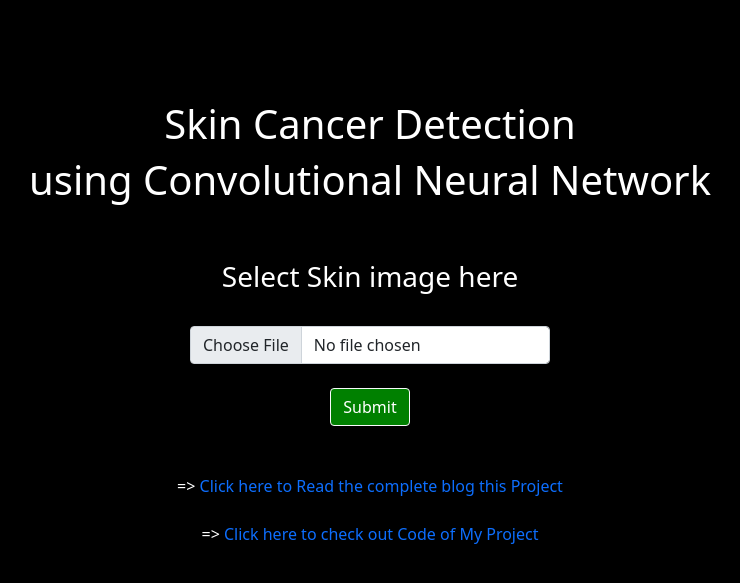
After one commit to DITI2209/DermaAssist, a Flask app: template templates/home.html in a window 1280 px wide. The commit adds this page. Shown: the top 583 px of the page, without its empty margins (270-1010 px from the left). Run offline with Flask 3, Linux system fonts and the light colour scheme; the template is opened without the code that fills it, so the values that code supplies are empty.

Commit message:
ML model+UI

```diff
--- a/app.py
+++ b/app.py
@@ -6,7 +6,9 @@ from datetime import timedelta
 import pyrebase
 from flask import Flask, redirect, url_for, flash, session
 from flask_session import Session
-
+from PIL import Image
+import numpy as np
+import skin_cancer_detection as SCD
 
 app = Flask(__name__)
 config = {
@@ -22,6 +24,7 @@ config = {
 firebase = pyrebase.initialize_app(config)
 auth = firebase.auth()
 storage = firebase.storage()
+# bucket = storage.bucket()
 
 @app.route('/')
 def index():
@@ -90,11 +93,41 @@ def signup():
 @app.route('/upload', methods=['GET', 'POST'])
 def upload():
     if request.method == 'POST':
-        file = request.files['file']
+        global file
+        file = request.files['pic']
         if file:
             # Upload the file to Firebase Storage
             storage.child("images/"+file.filename).put(file)
-            return 'Successful'
+            links=storage.child("images/"+file.filename).get_url(None)
+            inputimg = Image.open(file)
+            inputimg = inputimg.resize((28, 28))
+            img = np.array(inputimg).reshape(-1, 28, 28, 3)
+            result = SCD.model.predict(img)
+
+            result = result.tolist()
+            print(result)
+            max_prob = max(result[0])
+            class_ind = result[0].index(max_prob)
+            print(class_ind)
+            result = SCD.classes[class_ind]
+
+            if class_ind == 0:
+                info = "Actinic keratosis also known as solar keratosis or senile keratosis are names given to intraepithelial keratinocyte dysplasia. As such they are a pre-malignant lesion or in situ squamous cell carcinomas and thus a malignant lesion."
+
+            elif class_ind == 1:
+                info = "Basal cell carcinoma is a type of skin cancer. Basal cell carcinoma begins in the basal cells — a type of cell within the skin that produces new skin cells as old ones die off.Basal cell carcinoma often appears as a slightly transparent bump on the skin, though it can take other forms. Basal cell carcinoma occurs most often on areas of the skin that are exposed to the sun, such as your head and neck"
+            elif class_ind == 2:
+                info = "Benign lichenoid keratosis (BLK) usually presents as a solitary lesion that occurs predominantly on the trunk and upper extremities in middle-aged women. The pathogenesis of BLK is unclear; however, it has been suggested that BLK may be associated with the inflammatory stage of regressing solar lentigo (SL)1"
+            elif class_ind == 3:
+                info = "Dermatofibromas are small, noncancerous (benign) skin growths that can develop anywhere on the body but most often appear on the lower legs, upper arms or upper back. These nodules are common in adults but are rare in children. They can be pink, gray, red or brown in color and may change color over the years. They are firm and often feel like a stone under the skin. "
+            elif class_ind == 4:
+                info = "A melanocytic nevus (also known as nevocytic nevus, nevus-cell nevus and commonly as a mole) is a type of melanocytic tumor that contains nevus cells. Some sources equate the term mole with ‘melanocytic nevus’, but there are also sources that equate the term mole with any nevus form."
+            elif class_ind == 5:
+                info = "Pyogenic granulomas are skin growths that are small, round, and usually bloody red in color. They tend to bleed because they contain a large number of blood vessels. They’re also known as lobular capillary hemangioma or granuloma telangiectaticum."
+            elif class_ind == 6:
+                info = "Melanoma, the most serious type of skin cancer, develops in the cells (melanocytes) that produce melanin — the pigment that gives your skin its color. Melanoma can also form in your eyes and, rarely, inside your body, such as in your nose or throat. The exact cause of all melanomas isn't clear, but exposure to ultraviolet (UV) radiation from sunlight or tanning lamps and beds increases your risk of developing melanoma."
+
+            return render_template("reults.html", result=result, info=info, links=links)
     return render_template('upload.html')
 
 if __name__ == '__main__':
--- /dev/null
+++ b/skin_cancer_detection.py
@@ -0,0 +1,70 @@
+# The primary goal of this work is to build up a Model of Skin Cancer Detection System utilizing Machine Learning Algorithms. After experimenting with many different architectures for the CNN model It is found that adding the BatchNormalization layer after each Dense, and MaxPooling2D layer can help increase the validation accuracy. In future, a mobile application can be made.
+
+# reference: https://www.kaggle.com/kmader/skin-cancer-mnist-ham10000/discussion/183083
+# Data: https://www.kaggle.com/kmader/skin-cancer-mnist-ham10000
+# https://keras.io/api/models/sequential/
+# https://keras.io/api/layers/core_layers/dense/
+# https://keras.io/api/layers/merging_layers/add/
+# https://keras.io/api/layers/convolution_layers/convolution2d
+# https://keras.io/api/layers/convolution_layers/convolution2d
+# https://www.tensorflow.org/api_docs/python/tf/keras/layers/BatchNormalization
+
+import tensorflow as tf
+from keras.callbacks import ReduceLROnPlateau
+from imblearn.over_sampling import RandomOverSampler
+from keras.preprocessing.image import ImageDataGenerator
+from keras.utils import to_categorical
+from tensorflow import keras
+from sklearn.model_selection import train_test_split
+from sklearn.metrics import confusion_matrix , classification_report
+import pandas as pd
+import numpy as np
+import matplotlib.pyplot as plt
+import seaborn as sns
+
+import tensorflow as tf
+from tensorflow.keras.layers import Conv2D, Flatten, Dense, MaxPool2D
+from tensorflow.keras.models import Sequential
+
+classes = {
+    0: ("actinic keratoses and intraepithelial carcinomae(Cancer)"),
+    1: ("basal cell carcinoma(Cancer)"),
+    2: ("benign keratosis-like lesions(Non-Cancerous)"),
+    3: ("dermatofibroma(Non-Cancerous)"),
+    4: ("melanocytic nevi(Non-Cancerous)"),
+    5: ("pyogenic granulomas and hemorrhage(Can lead to cancer)"),
+    6: ("melanoma(Cancer)"),
+}
+
+
+def My_Model():
+  input_ = keras.layers.Input(shape = [28,28,3])
+  x = keras.layers.Conv2D(32 , (3,3) , activation='relu',padding='same' , kernel_initializer='he_normal')(input_)
+  x = keras.layers.MaxPooling2D()(x)
+  x = keras.layers.BatchNormalization()(x)
+  x = keras.layers.Conv2D(64 , (3,3) , activation='relu',padding='same' , kernel_initializer='he_normal')(x)
+  x = keras.layers.Conv2D(64 , (3,3) , activation='relu',padding='same' , kernel_initializer='he_normal')(x)
+  x = keras.layers.MaxPooling2D()(x)
+  x = keras.layers.BatchNormalization()(x)
+  x = keras.layers.Conv2D(128 , (3,3) , activation='relu',padding='same' , kernel_initializer='he_normal')(x)
+  x = keras.layers.Conv2D(128 , (3,3) , activation='relu',padding='same' , kernel_initializer='he_normal')(x)
+  x = keras.layers.MaxPooling2D()(x)
+  x = keras.layers.BatchNormalization()(x)
+  x = keras.layers.Conv2D(256 , (3,3) , activation='relu' ,padding='same', kernel_initializer='he_normal')(x)
+  x = keras.layers.Conv2D(256 , (3,3) , activation='relu' ,padding='same', kernel_initializer='he_normal')(x)
+  x = keras.layers.MaxPooling2D()(x)
+  flatten  = keras.layers.Flatten()(x)
+  classifier = keras.layers.Dropout(rate = 0.2)(flatten)
+  classifier = keras.layers.Dense(units = 256 , activation = 'relu' , kernel_initializer = 'he_normal')(classifier)
+  classifier = keras.layers.BatchNormalization()(classifier)
+  classifier = keras.layers.Dense(units = 128 , activation = 'relu' , kernel_initializer = 'he_normal')(classifier)
+  classifier = keras.layers.BatchNormalization()(classifier)
+  classifier = keras.layers.Dense(units = 64 , activation = 'relu' , kernel_initializer = 'he_normal')(classifier)
+  classifier = keras.layers.BatchNormalization()(classifier)
+  classifier = keras.layers.Dense(units = 32 , activation = 'relu' , kernel_initializer = 'he_normal' , kernel_regularizer=keras.regularizers.L1L2())(classifier)
+  classifier = keras.layers.BatchNormalization()(classifier)
+  classifier = keras.layers.Dense(units = 7 , activation='softmax' ,kernel_initializer="glorot_uniform" , name = 'classifier')(classifier)
+
+  return keras.models.Model(inputs = input_  ,outputs =  classifier  )
+model = My_Model()
+model.load_weights("Skin_Classification.h5")
--- /dev/null
+++ b/templates/home.html
@@ -0,0 +1,67 @@
+<!-- The primary goal of this work is to build up a Model of Skin Cancer Detection System utilizing Machine Learning Algorithms. After experimenting with many different architectures for the CNN model It is found that adding the BatchNormalization layer after each Dense, and MaxPooling2D layer can help increase the validation accuracy. In future, a mobile application can be made. -->
+
+
+<!doctype html>
+<html lang="en">
+
+<head>
+  <!-- Required meta tags -->
+  <meta charset="utf-8">
+  <meta name="viewport" content="width=device-width, initial-scale=1">
+
+  <!-- Bootstrap CSS -->
+  <link href="https://cdn.jsdelivr.net/npm/bootstrap@5.0.0-beta3/dist/css/bootstrap.min.css" rel="stylesheet"
+    integrity="sha384-eOJMYsd53ii+scO/bJGFsiCZc+5NDVN2yr8+0RDqr0Ql0h+rP48ckxlpbzKgwra6" crossorigin="anonymous">
+  <style>
+    body {
+      background-color: black;
+      color: white;
+      margin-top: 100px;
+      margin-bottom: 100px;
+      margin-right: 100px;
+      margin-left: 100px;
+    }
+  </style>
+
+  <title>Skin Cancer Detection using Convolutional Neural Network</title>
+</head>
+
+<body>
+  <center>
+    <h1>Skin Cancer Detection</h1>
+    <h1>using Convolutional Neural Network</h1>
+  </center>
+
+  <!-- The primary goal of this work is to build up a Model of Skin Cancer Detection System utilizing Machine Learning Algorithms. After experimenting with many different architectures for the CNN model It is found that adding the BatchNormalization layer after each Dense, and MaxPooling2D layer can help increase the validation accuracy. In future, a mobile application can be made. -->
+  <br>
+  <br>
+  <center>
+    <h3>Select Skin image here</h3>
+  </center>
+  <br>
+
+  <center>
+    <form method="POST" enctype=multipart/form-data action="/showresult">
+      <div class="form-inline col-sm-4">
+        <input class="form-control" onchange="readURL(this);" type="file" name="pic" id="pic" class="custom-file-input">
+        <br>
+        <input class="btn btn-light" type="submit" style="background-color:green; color:white;">
+  </center>
+  <br><br>
+  <!-- <img id="im" src="#" style="display:none;"/><br><br> -->
+  </div>
+  </form>
+
+  <center> => <a
+      href="https://charanhu.medium.com/skin-cancer-detection-using-convolution-neural-network-cnn-b9c1fb5bb492"
+      style="text-decoration: none">Click here to Read the complete blog this Project</a></center>
+  <br>
+  <center> => <a href="https://github.com/charanhu/Skin-Cancer-Detection-MNIST" style="text-decoration: none">Click here
+      to check out Code of My Project</a></center>
+
+  <script src="https://cdn.jsdelivr.net/npm/bootstrap@5.0.0-beta3/dist/js/bootstrap.bundle.min.js"
+    integrity="sha384-JEW9xMcG8R+pH31jmWH6WWP0WintQrMb4s7ZOdauHnUtxwoG2vI5DkLtS3qm9Ekf" crossorigin="anonymous">
+    </script>
+</body>
+
+</html>
--- /dev/null
+++ b/wsgi.py
@@ -0,0 +1,4 @@
+from app import app
+
+if __name__ == "__main__":
+    app.run()
```
Also changed, not shown: requirements.txt (added, +9 -0 lines), templates/results1.html (added, +30 -0 lines), templates/reults.html (added, +30 -0 lines), templates/upload.html (+6 -3 lines), model.png (added), model_architecture.png (added), tester.jpg (added), 6 other files.
